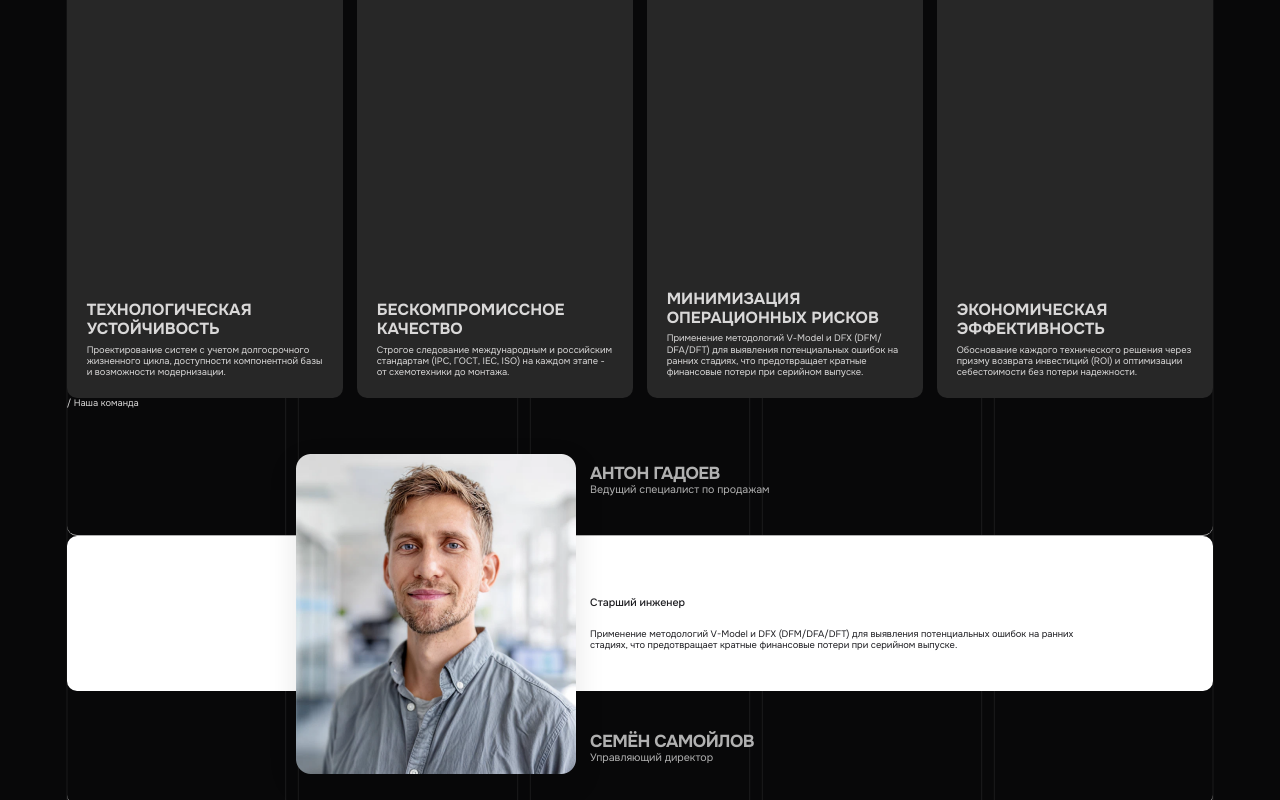
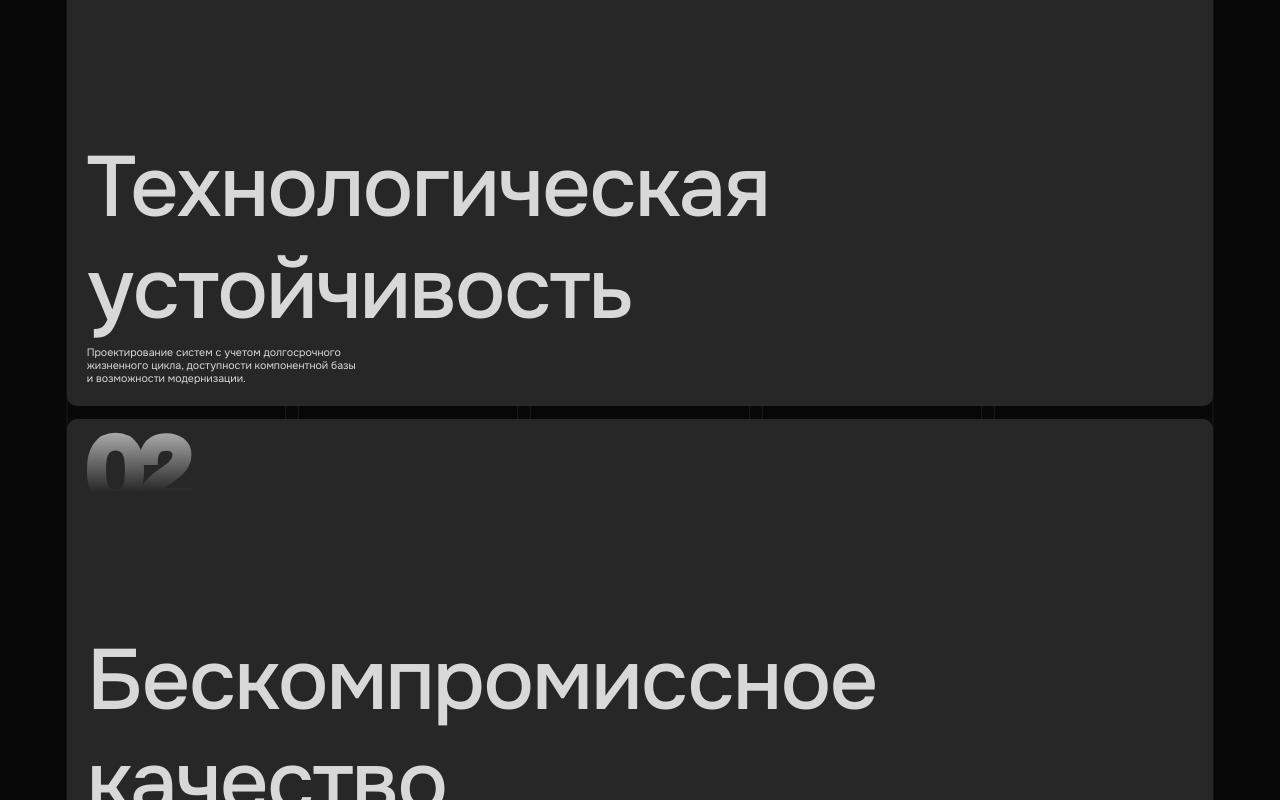
Before and after one commit to matilda081133-sketch/teh, a React (Vite) app: page /about in a window 1280 px wide. Shown: the part 1680-2480 px from the top of the page. Built offline with nearby package versions, Linux system fonts and the light colour scheme.

Commit message:
style: adjust text padding, soften number gradient, and enforce white shape visibility

```diff
--- a/src/components/AboutSection4.module.css
+++ b/src/components/AboutSection4.module.css
@@ -117,7 +117,7 @@
 .wrapper {
   display: flex;
   align-items: flex-start;
-  padding: var(--padding-0) 0 var(--padding-0) 46vw;
+  padding: var(--padding-0) 0 var(--padding-0) 38vw;
   width: 100%;
 }
 .div3 {
@@ -136,28 +136,36 @@
   display: flex;
   flex-direction: column;
   align-items: flex-start;
-  gap: var(--gap-20);
+  justify-content: flex-start;
+  gap: var(--gap-100);
+  max-width: 100%;
+  font-size: var(--fs-48);
 }
 .div4 {
   position: relative;
-  line-height: 120%;
+  letter-spacing: -0.02em;
+  line-height: 100%;
 }
-.card,
 .cards {
   align-self: stretch;
   display: flex;
+  flex-direction: row;
+  flex-wrap: wrap;
+  align-items: center;
+  justify-content: center;
   gap: var(--gap-20);
-}
-.cards {
-  height: 480px;
-  align-items: stretch;
-  justify-content: center;
+  max-width: 100%;
+  text-align: left;
+  font-size: var(--fs-128);
+  color: var(--Grey);
+  font-family: var(--font-winter-sans-trial);
 }
 .card {
   flex: 1;
   height: 480px;
   border-radius: var(--br-15);
   background-color: var(--Black-lines);
+  display: flex;
   flex-direction: column;
   align-items: flex-start;
   justify-content: space-between;
@@ -165,10 +173,6 @@
   box-sizing: border-box;
   min-width: var(--min-w-311);
   max-width: var(--max-w-415);
-  text-align: left;
-  font-size: var(--fs-128);
-  color: var(--Grey);
-  font-family: var(--font-winter-sans-trial);
 }
 .h2 {
   margin: -10px 0 0 0;
@@ -182,60 +186,60 @@
   text-transform: uppercase;
   font-weight: 800;
   font-family: inherit;
-  background: linear-gradient(180deg, var(--Grey-Dark) 0%, var(--Black-lines) 50%);
+  background: linear-gradient(180deg, var(--Grey-Dark) 0%, var(--Black-lines) 65%);
   -webkit-background-clip: text;
   -webkit-text-fill-color: transparent;
   -webkit-text-stroke: 8px transparent;
-  display: inline-block;
-  opacity: var(--opacity-0_3);
 }
 .bottom {
   align-self: stretch;
   display: flex;
   flex-direction: column;
   align-items: flex-start;
+  justify-content: flex-start;
   gap: 6px;
-  font-size: var(--fs-24);
+  font-size: var(--fs-22);
+  color: var(--White);
   font-family: var(--font-onest);
 }
-.c,
-.h3,
+.h3 {
+  margin: 0;
+  align-self: stretch;
+  position: relative;
+  font-size: inherit;
+  letter-spacing: -0.02em;
+  line-height: 120%;
+  font-weight: 500;
+  font-family: inherit;
+}
+.c {
+  align-self: stretch;
+  position: relative;
+  font-size: var(--fs-16);
+  line-height: 120%;
+  color: var(--Grey);
+}
 .vModelDfx {
   align-self: stretch;
   position: relative;
+  font-size: var(--fs-16);
   line-height: 120%;
-}
-.h3 {
-  margin: 0;
-  font-size: inherit;
-  text-transform: uppercase;
-  font-weight: 700;
-  font-family: inherit;
-  color: var(--White);
-}
-.c,
-.vModelDfx {
-  font-size: var(--fs-14);
-}
-.vModelDfx {
-  letter-spacing: -0.03px;
+  color: var(--Grey);
 }
 .container {
-  width: 100%;
+  align-self: stretch;
   display: flex;
   flex-direction: column;
   align-items: flex-start;
-  position: relative;
-  isolation: isolate;
-  gap: var(--gap-20);
+  justify-content: flex-start;
+  gap: var(--gap-100);
   max-width: 100%;
 }
 .div6 {
-  width: 109px;
-  height: var(--height-17);
+  align-self: stretch;
   position: relative;
-  line-height: 120%;
-  display: inline-block;
+  letter-spacing: -0.02em;
+  line-height: 100%;
 }
 .teamSection {
   width: 100%;
@@ -245,6 +249,8 @@
   max-width: 100%;
 }
 .teamRow {
+  width: 100%;
+  box-sizing: border-box;
   padding: 40px 100px 40px 0;
   border-bottom: 1px solid var(--Grey-Dark);
   cursor: pointer;
@@ -259,7 +265,7 @@
   border-bottom: none;
 }
 .teamRowActive {
-  background-color: #ffffff;
+  background-color: #ffffff !important;
   border-bottom: none;
 }
 .teamPhoto {
```
